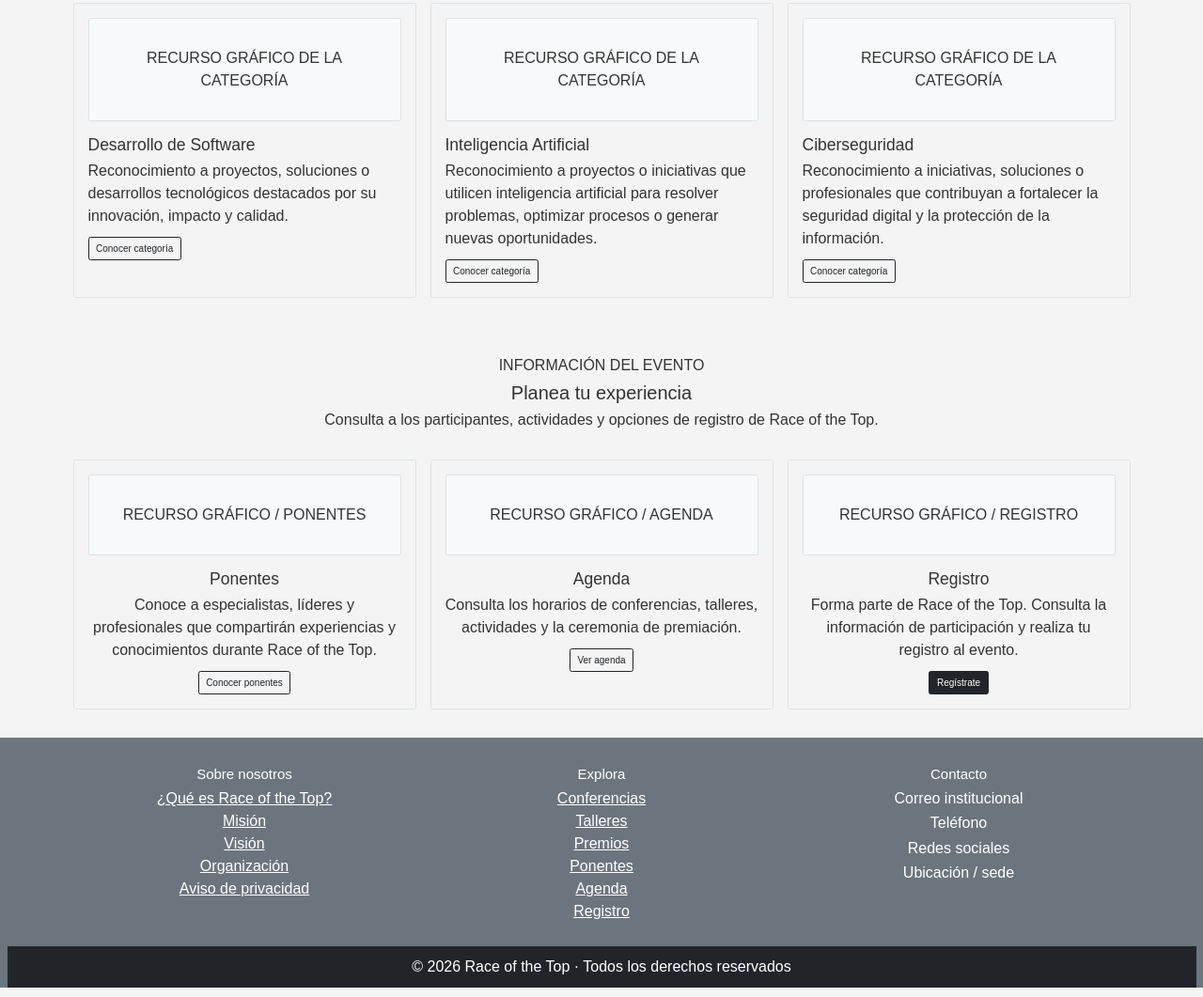
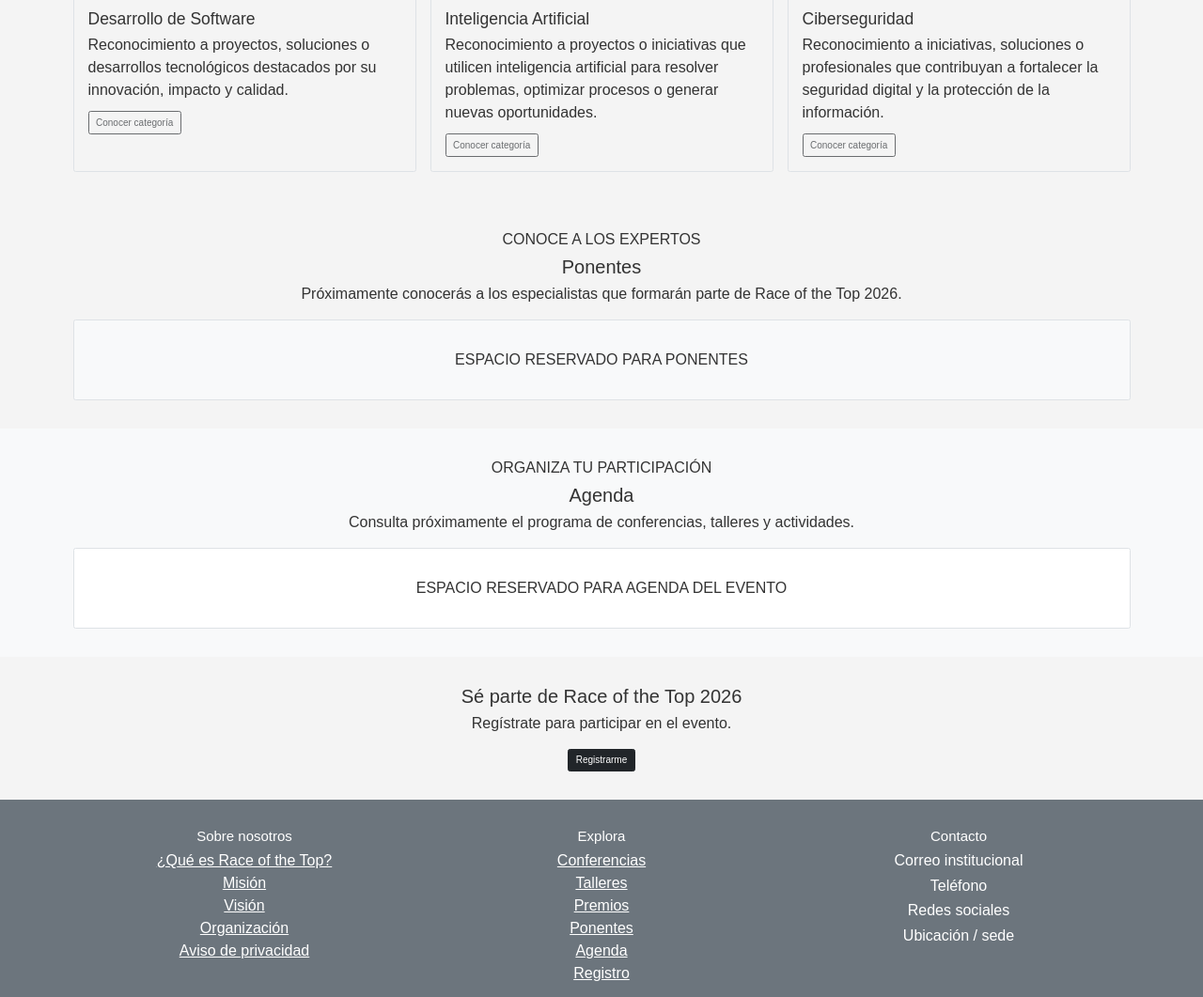
Before and after one commit to NanncynDEV/race-of-the-top, a plain HTML site: page index.html in a window 1280 px wide. Shown: the part 1329-2390 px from the top of the page at 94% size. Drawn offline with Linux system fonts and the light colour scheme.

Commit message:
-actualiza estructura principal de Race of the top

```diff
--- a/index.html
+++ b/index.html
@@ -2,34 +2,13 @@
 <html lang="es">
  <head>
   <meta charset="utf-8">
-    <meta http-equiv="X-UA-Compatible" content="IE=edge">
-    <meta name="viewport" content="width=device-width, initial-scale=1.0">
-    <title> RACE OF THE TOP 2026- Inicio </title>
-    <link rel="preconnect" href="https://fonts.googleapis.com">
-    <link rel="preconnect" href="https://fonts.gstatic.com" crossorigin>
-    <link rel = "stylesheet" href="./css/bootstrap.min.css">
-    <link rel = "stylesheet" href="./css/app.css">
+  <meta name="viewport"
+        content="width=device-width, initial-scale=1.0">
 
+  <title>Race of the Top 2026 | Inicio</title>
 
-    <style>
-
-      p.Playfair {
-        font-family: "Playfair", serif;
-        font-optical-sizing: auto;
-        font-weight: bold;
-        font-style: normal;
-        font-variation-settings:
-          "wdth" 100;
-      }
-
-      .raleway-fuente{
-        font-family: "Raleway", sans-serif;
-        font-optical-sizing: auto;
-        font-weight: normal;
-        font-style: normal;
-      }
-    </style>
-
+  <link rel="stylesheet" href="./css/bootstrap.min.css">
+  <link rel="stylesheet" href="./css/app.css">
 </head>
   <body>
 <header>
@@ -98,46 +77,49 @@
 </header>
 
 
-<section
-    id="inicio"
-    class="d-flex align-items-center text-center bg-light py-5">
+<section id="inicio" class="py-5 bg-light">
+  <div class="container">
+    <div class="row justify-content-center">
+      <div class="col-12 col-lg-9 text-center">
 
-    <div class="container">
-
-        <p class="text-uppercase">
+        <p class="text-uppercase mb-2">
           Evento de tecnología e innovación
         </p>
 
-        <h2 class="display-1 fw-bold">
+        <h1 class="display-3 fw-bold">
           RACE OF THE TOP
-        </h2>
+        </h1>
 
-        <p class="lead">
+        <p class="lead mt-3">
           Conferencias, talleres y reconocimiento
           al talento tecnológico.
         </p>
 
-        <div class="my-4">
-            <strong>FECHA DEL EVENTO</strong>
+        <p class="fw-semibold mt-4">
+          FECHA DEL EVENTO
           <span class="mx-2">|</span>
-            <strong>SEDE DEL EVENTO</strong>
-        </div>
+          SEDE DEL EVENTO
+        </p>
 
-        <a href="registro.html" class="btn btn-dark btn-lg">
+        <div class="mt-4 d-flex gap-2 justify-content-center flex-wrap">
+
+          <a
+            href="registro.html"
+            class="btn btn-dark">
             Regístrate
           </a>
 
-        <a href="#premios"
-            class="btn btn-outline-dark btn-lg ms-2">
+          <a
+            href="#premios"
+            class="btn btn-outline-dark">
             Conoce los premios
           </a>
 
-        <div class="mt-5 p-5 border">
-            ESPACIO RESERVADO PARA PROPUESTA GRÁFICA DEL HERO
         </div>
 
       </div>
-
+    </div>
+  </div>
 </section>
 
 <main>
@@ -306,6 +288,8 @@
 
   </div>
 
+
+
   <div class="row g-4">
 
     <!-- CATEGORÍA 1 -->
@@ -328,10 +312,12 @@
         </p>
 
           <!-- Enlace pendiente de definir -->
-        <a href="#" class="btn btn-outline-dark">
+        <button
+            type="button"
+            class="btn btn-outline-dark"
+            disabled>
             Conocer categoría
-        </a>
-
+        </button>
       </div>
 
     </article>
@@ -356,9 +342,12 @@
           optimizar procesos o generar nuevas oportunidades.
         </p>
 
-        <a href="#" class="btn btn-outline-dark">
+        <button
+            type="button"
+            class="btn btn-outline-dark"
+            disabled>
             Conocer categoría
-        </a>
+        </button>
 
       </div>
 
@@ -384,9 +373,12 @@
           y la protección de la información.
         </p>
 
-        <a href="#" class="btn btn-outline-dark">
+        <button
+            type="button"
+            class="btn btn-outline-dark"
+            disabled>
             Conocer categoría
-        </a>
+        </button>
 
       </div>
 
@@ -395,113 +387,71 @@
   </div>
 
 </section>
-
-<!-- =========================================  INFORMACIÓN DEL EVENTO  ========================================= -->
-<section class="container py-5">
-
-  <div class="text-center mb-5">
+<section id="ponentes" class="py-5">
+  <div class="container text-center">
 
     <p class="text-uppercase mb-2">
-      Información del evento
+      Conoce a los expertos
     </p>
 
     <h2>
-      Planea tu experiencia
+      Ponentes
     </h2>
 
-    <p>
-      Consulta a los participantes, actividades
-      y opciones de registro de Race of the Top.
+    <p class="mb-4">
+      Próximamente conocerás a los especialistas
+      que formarán parte de Race of the Top 2026.
     </p>
 
+    <div class="border rounded p-5 bg-light">
+      ESPACIO RESERVADO PARA PONENTES
     </div>
 
+  </div>
+</section>
+<section id="agenda" class="py-5 bg-light">
+  <div class="container text-center">
 
-  <div class="row g-4">
+    <p class="text-uppercase mb-2">
+      Organiza tu participación
+    </p>
 
-    <!-- PONENTES -->
-    <article id="ponentes" class="col-12 col-md-6 col-lg-4">
+    <h2>
+      Agenda
+    </h2>
 
-      <div class="border rounded p-4 h-100 text-center">
+    <p class="mb-4">
+      Consulta próximamente el programa de
+      conferencias, talleres y actividades.
+    </p>
 
-        <div class="border rounded p-5 bg-light mb-4">
-          RECURSO GRÁFICO / PONENTES
+    <div class="border rounded p-5 bg-white">
+      ESPACIO RESERVADO PARA AGENDA DEL EVENTO
     </div>
 
-        <h3>
-          Ponentes
-        </h3>
+  </div>
+</section>
+<!-- =========================================
+     LLAMADO A REGISTRO
+========================================= -->
+<section class="py-5">
+  <div class="container text-center">
+
+    <h2>Sé parte de Race of the Top 2026</h2>
 
     <p>
-          Conoce a especialistas, líderes y profesionales
-          que compartirán experiencias y conocimientos
-          durante Race of the Top.
+      Regístrate para participar en el evento.
     </p>
 
-        <a href="#ponentes" class="btn btn-outline-dark">
-          Conocer ponentes
+    <a
+      href="registro.html"
+      class="btn btn-dark mt-2">
+      Registrarme
     </a>
 
   </div>
+</section>
 
-    </article>
-
-
-    <!-- AGENDA -->
-    <article id="agenda" class="col-12 col-md-6 col-lg-4">
-
-      <div class="border rounded p-4 h-100 text-center">
-
-        <div class="border rounded p-5 bg-light mb-4">
-          RECURSO GRÁFICO / AGENDA
-        </div>
-
-        <h3>
-          Agenda
-        </h3>
-
-        <p>
-          Consulta los horarios de conferencias,
-          talleres, actividades y la ceremonia
-          de premiación.
-        </p>
-
-        <a href="#agenda" class="btn btn-outline-dark">
-          Ver agenda
-        </a>
-
-      </div>
-
-    </article>
-
-
-    <!-- REGISTRO -->
-      <article class="col-12 col-md-6 col-lg-4">
-
-          <div class="border rounded p-4 h-100 text-center">
-
-              <div class="border rounded p-5 bg-light mb-4">
-                    RECURSO GRÁFICO / REGISTRO
-              </div>
-
-              <h3>Registro</h3>
-
-              <p>
-                  Forma parte de Race of the Top.
-                  Consulta la información de participación
-                  y realiza tu registro al evento.
-              </p>
-
-              <a href="registro.html" class="btn btn-dark">
-                  Regístrate
-              </a>
-
-          </div>
-
-      </article>
-  </div>
-
-</section>
 
 
 
@@ -594,8 +544,7 @@
           </li>
 
           <li>
-            <a href="registro.html
-            " class="text-white">
+            <a href="registro.html" class="text-white">
               Registro
             </a>
           </li>
```
Lines whose indentation alone changed are shown as unchanged.
